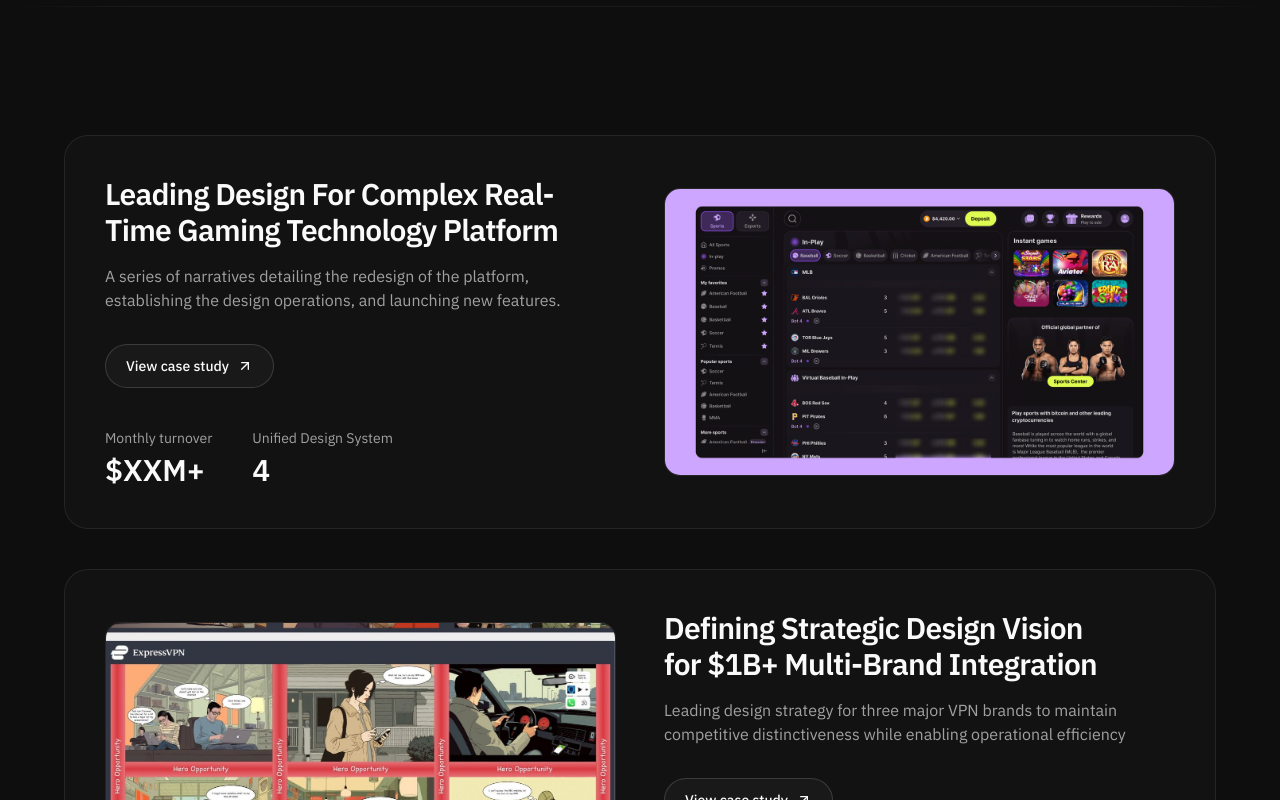
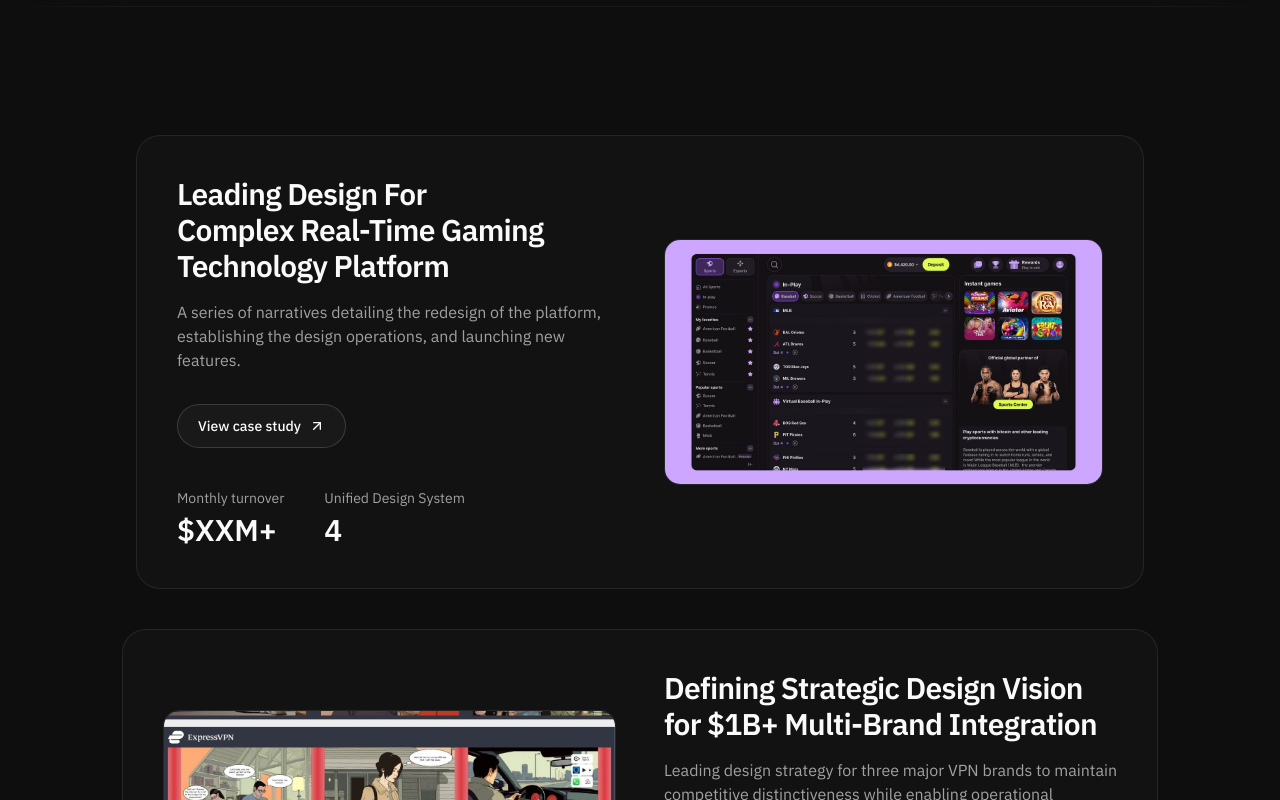
Before and after one commit to fakeaccess/limgary, a React (Vite) app: page / in a window 1280 px wide. Shown: the part 800-1600 px from the top of the page. Built offline with nearby package versions, Linux system fonts and the light colour scheme.

Commit message:
Tappering project card; lobby

```diff
--- a/src/pages/Home.tsx
+++ b/src/pages/Home.tsx
@@ -41,17 +41,24 @@ export function Home() {
 
       <section id="work" className="container scroll-mt-20 py-24 sm:py-32">
         <div className="flex flex-col gap-10">
-          {caseStudies.map((study, i) => (
+          {caseStudies.map((study, i) => {
+            const stackWidth = 100 - (caseStudies.length - 1 - i) * 2.5;
+            return (
               <div
                 key={study.slug}
-              className="rounded-3xl md:sticky md:bg-background"
-              style={{ top: `${88 + i * 16}px`, zIndex: i + 1 }}
+                className="mx-auto w-full rounded-3xl md:sticky md:w-[var(--stack-w)] md:bg-background"
+                style={{
+                  top: `${88 + i * 16}px`,
+                  zIndex: i + 1,
+                  ["--stack-w" as string]: `${stackWidth}%`,
+                }}
               >
                 <RevealOnScroll>
                   <CaseStudyCard study={study} reverse={i % 2 === 1} />
                 </RevealOnScroll>
               </div>
-          ))}
+            );
+          })}
         </div>
       </section>
 
```
Lines whose indentation alone changed are shown as unchanged.
